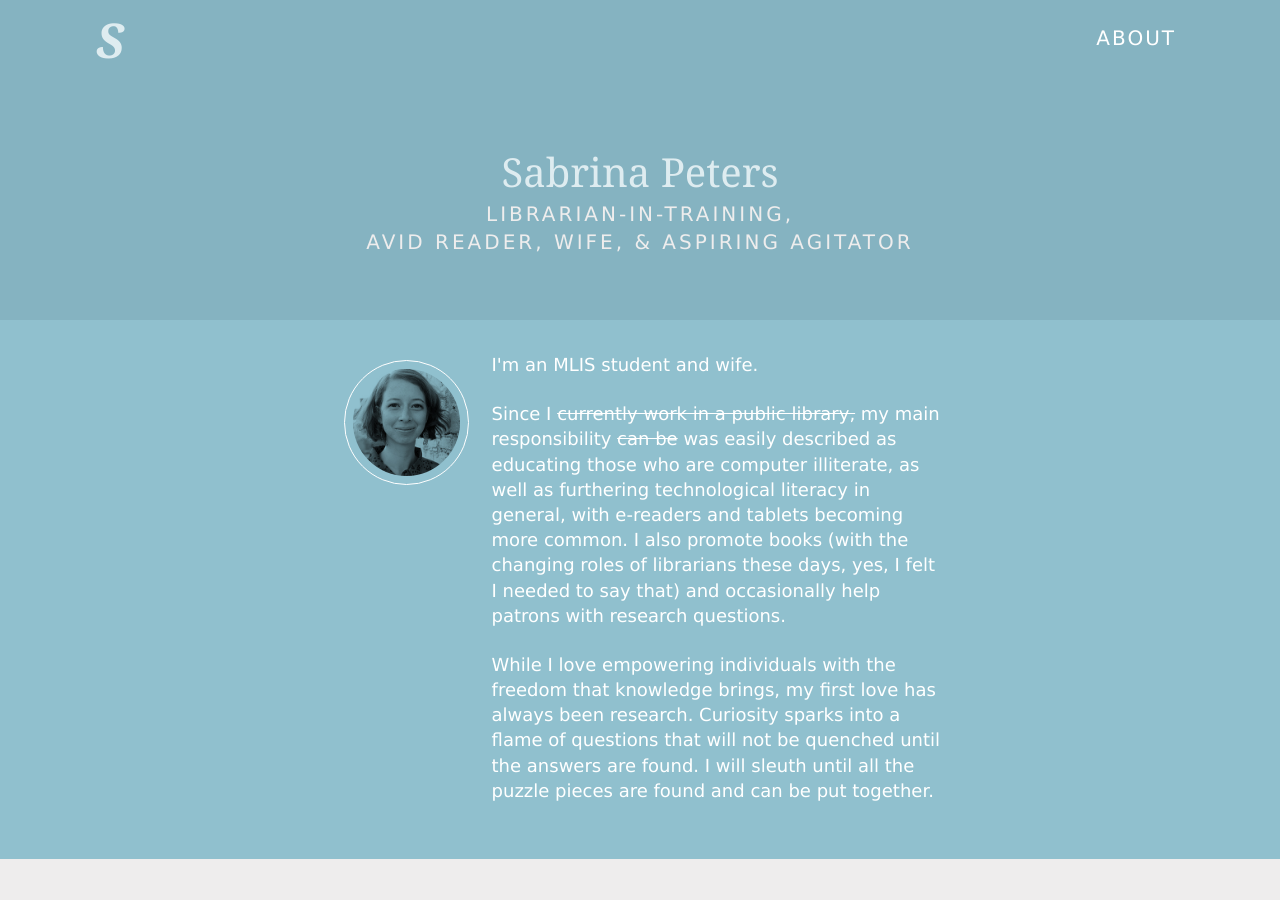
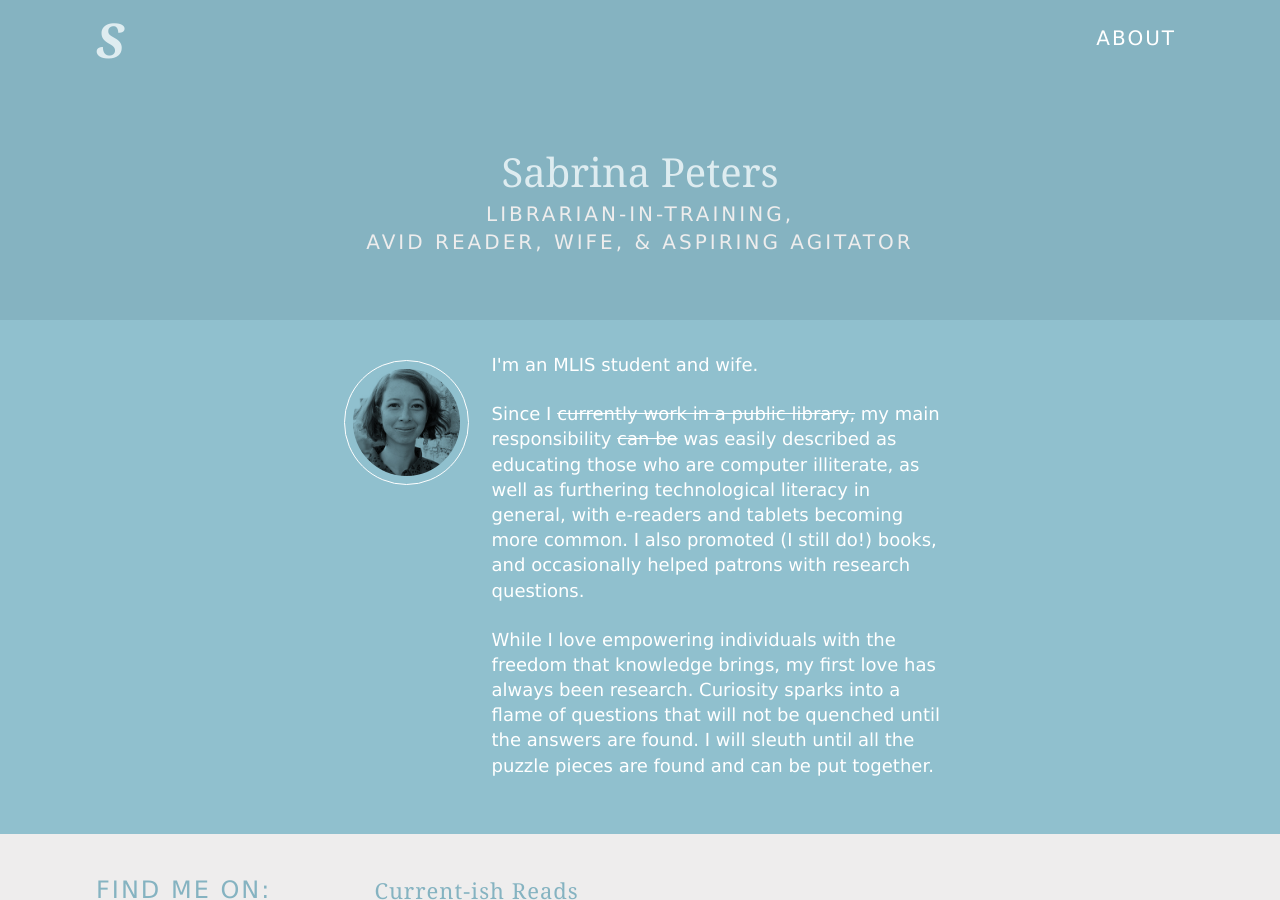
Before and after one commit to sabrinapeters/sdrp.old, a Jekyll site: the page built from index.html, in a window 1280 px wide and 900 px high. Built offline with Jekyll 4.4.1, drawn with Linux system fonts in a browser that asks for light colours; some web fonts are replaced.

Commit message:
editing "about me"

```diff
--- a/index.html
+++ b/index.html
@@ -12,7 +12,7 @@ layout: default
     </div>
     <div class="right">
         <p>I'm an MLIS student and wife.</p>
-        <p>Since I <strike>currently work in a public library,</strike> my main responsibility <strike>can be</strike> was easily described as educating those who are computer illiterate, as well as furthering technological literacy in general, with e-readers and tablets becoming more common. I also promote books (with the changing roles of librarians these days, yes, I felt I needed to say that) and occasionally help patrons with research questions.</p>
+        <p>Since I <strike>currently work in a public library,</strike> my main responsibility <strike>can be</strike> was easily described as educating those who are computer illiterate, as well as furthering technological literacy in general, with e-readers and tablets becoming more common. I also promoted (I still do!) books, and occasionally helped patrons with research questions.</p>
 <p>While I love empowering individuals with the freedom that knowledge brings, my first love has always been research. Curiosity sparks into a flame of questions that will not be quenched until the answers are found. I will sleuth until all the puzzle pieces are found and can be put together.</p>
     </div>
 </section>
```
